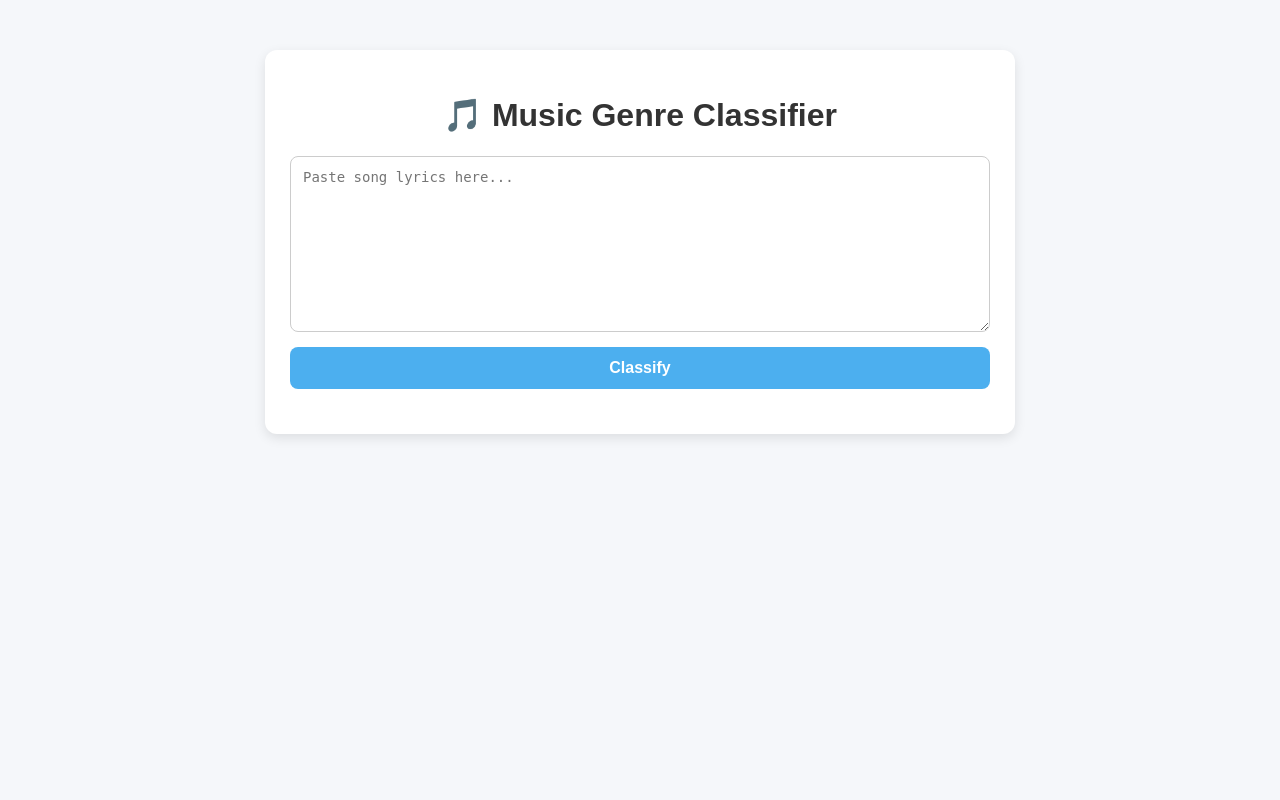
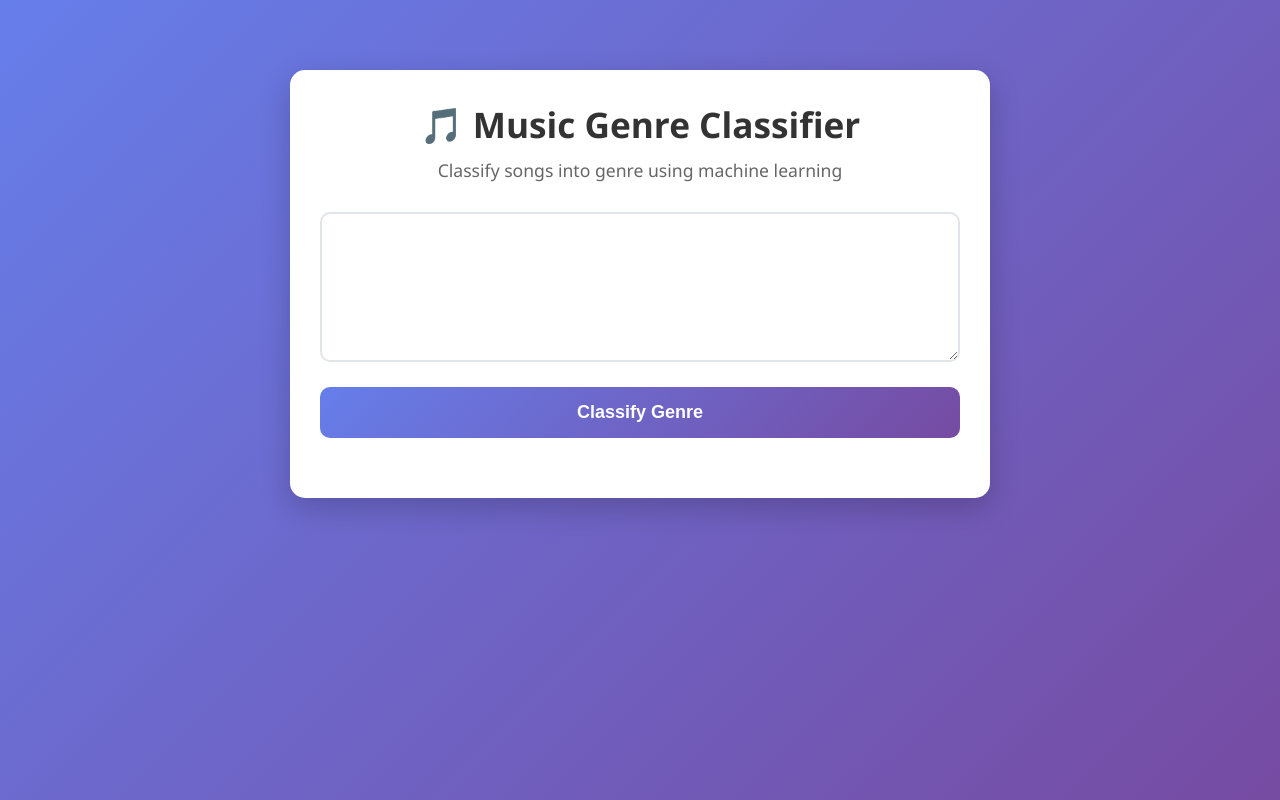
Before and after one commit to OshadhaWijerathne/MusicGenreClassifier-MLlib, a Flask app: page / in a window 1280 px wide. Run offline with Flask 3, Linux system fonts and the light colour scheme.

Commit message:
Update index.html style.css and scripts.js

```diff
--- a/app.py
+++ b/app.py
@@ -14,7 +14,7 @@ from pyspark.sql import functions as F
 
 # Import project-specific modules
 from src.utils import create_spark_session, setup_logging
-from config.app_config import PIPELINE_PATH, ENSEMBLE_MODEL_PATHS,CHART_COLORS, Conda_env_path
+from config.app_config import PIPELINE_PATH, ENSEMBLE_MODEL_PATHS, Conda_env_path
 
 os.environ['PYSPARK_PYTHON'] = Conda_env_path
 os.environ['PYSPARK_DRIVER_PYTHON'] = Conda_env_path
@@ -129,7 +129,7 @@ class EnsemblePredictor:
 @app.route('/')
 def index():
     """Render the main page."""
-    return render_template('index.html', chart_colors=CHART_COLORS)
+    return render_template('index.html')
 
 @app.route('/classify', methods=['POST'])
 def classify_lyrics():
--- a/static/css/style.css
+++ b/static/css/style.css
@@ -1,64 +1,232 @@
-body {
-    font-family: Arial, sans-serif;
-    background: #f5f7fa;
+* {
     margin: 0;
     padding: 0;
+    box-sizing: border-box;
+}
+
+body {
+    font-family: 'Segoe UI', Tahoma, Geneva, Verdana, sans-serif;
+    background: linear-gradient(135deg, #667eea 0%, #764ba2 100%);
+    min-height: 100vh;
+    padding: 20px;
 }
 
 .container {
     max-width: 700px;
     margin: 50px auto;
     background: white;
-    padding: 25px;
-    border-radius: 12px;
-    box-shadow: 0 4px 12px rgba(0,0,0,0.1);
+    padding: 30px;
+    border-radius: 15px;
+    box-shadow: 0 10px 30px rgba(0,0,0,0.2);
 }
 
-h1, h2, h3 {
+h1 {
     text-align: center;
     color: #333;
+    margin-bottom: 10px;
+    font-size: 2.2em;
+}
+
+.subtitle {
+    text-align: center;
+    color: #666;
+    margin-bottom: 30px;
+    font-size: 1.1em;
 }
 
 form {
-    display: flex;
-    flex-direction: column;
+    margin-bottom: 30px;
+}
+
+textarea {
+    width: 100%;
+    min-height: 150px;
+    padding: 15px;
+    font-size: 16px;
+    border: 2px solid #e1e5e9;
+    border-radius: 10px;
+    resize: vertical;
+    transition: border-color 0.3s ease;
+    font-family: inherit;
     margin-bottom: 20px;
 }
 
-textarea {
-    resize: vertical;
-    min-height: 150px;
-    padding: 12px;
-    font-size: 14px;
-    border-radius: 8px;
-    border: 1px solid #ccc;
-    margin-bottom: 15px;
+textarea:focus {
+    outline: none;
+    border-color: #667eea;
 }
 
-button {
-    padding: 12px;
-    font-size: 16px;
-    background-color: #4cafef;
+.submit-btn {
+    width: 100%;
+    padding: 15px;
+    font-size: 18px;
+    font-weight: 600;
+    background: linear-gradient(135deg, #667eea, #764ba2);
     color: white;
     border: none;
-    border-radius: 8px;
+    border-radius: 10px;
     cursor: pointer;
-    font-weight: bold;
+    transition: all 0.3s ease;
+    position: relative;
 }
 
-button:hover {
-    background-color: #3c9ed9;
+.submit-btn:hover:not(:disabled) {
+    transform: translateY(-2px);
+    box-shadow: 0 5px 15px rgba(102, 126, 234, 0.4);
 }
 
-#results-container {
-    text-align: center;
+.submit-btn:disabled {
+    opacity: 0.7;
+    cursor: not-allowed;
 }
 
-.error {
-    color: red;
+.loading-spinner {
+    display: inline-block;
+    width: 18px;
+    height: 18px;
+    border: 2px solid rgba(255,255,255,0.3);
+    border-radius: 50%;
+    border-top-color: white;
+    animation: spin 1s linear infinite;
+    margin-right: 8px;
+}
+
+@keyframes spin {
+    to { transform: rotate(360deg); }
+}
+
+.results-container {
+    opacity: 0;
+    transform: translateY(20px);
+    transition: all 0.5s ease;
+}
+
+.results-container.show {
+    opacity: 1;
+    transform: translateY(0);
+}
+
+.ensemble-result {
     text-align: center;
+    padding: 25px;
+    border-radius: 12px;
+    margin-bottom: 25px;
+    color: white;
+    position: relative;
+}
+
+.ensemble-genre {
+    font-size: 2.5em;
+    font-weight: bold;
+    margin-bottom: 8px;
+}
+
+.ensemble-label {
+    font-size: 1.1em;
+    opacity: 0.9;
+}
+
+.individual-results {
+    display: grid;
+    grid-template-columns: repeat(auto-fit, minmax(200px, 1fr));
+    gap: 15px;
+}
+
+.model-card {
+    background: white;
+    padding: 20px;
+    border-radius: 10px;
+    box-shadow: 0 3px 10px rgba(0,0,0,0.1);
+    text-align: center;
+    border-left: 4px solid;
+    transition: transform 0.2s ease;
+}
+
+.model-card:hover {
+    transform: translateY(-3px);
+}
+
+.model-name {
+    font-size: 0.9em;
+    color: #666;
+    margin-bottom: 8px;
+    font-weight: 500;
+}
+
+.model-prediction {
+    font-size: 1.3em;
+    font-weight: 600;
+}
+
+.model-card.gbt {
+    border-left-color: #ff6b6b;
+}
+
+.model-card.lr {
+    border-left-color: #4ecdc4;
+}
+
+.model-card.nb {
+    border-left-color: #45b7d1;
+}
+
+.model-card.gbt .model-prediction {
+    color: #ff6b6b;
+}
+
+.model-card.lr .model-prediction {
+    color: #4ecdc4;
+}
+
+.model-card.nb .model-prediction {
+    color: #45b7d1;
+}
+
+.error-message {
+    background: #ff6b6b;
+    color: white;
+    padding: 15px;
+    border-radius: 10px;
+    text-align: center;
+    margin-top: 20px;
+    opacity: 0;
+    transform: translateY(10px);
+    transition: all 0.3s ease;
+}
+
+.error-message.show {
+    opacity: 1;
+    transform: translateY(0);
 }
 
 .hidden {
     display: none;
 }
+
+/* Genre-specific colors */
+.genre-pop { background: linear-gradient(135deg, #ff9a9e, #fecfef); }
+.genre-country { background: linear-gradient(135deg, #ffecd2, #fcb69f); }
+.genre-blues { background: linear-gradient(135deg, #667eea, #764ba2); }
+.genre-jazz { background: linear-gradient(135deg, #f093fb, #f5576c); }
+.genre-reggae { background: linear-gradient(135deg, #4facfe, #00f2fe); }
+.genre-rock { background: linear-gradient(135deg, #43e97b, #38f9d7); }
+.genre-hip-hop { background: linear-gradient(135deg, #fa709a, #fee140); }
+
+@media (max-width: 768px) {
+    .container {
+        margin: 20px auto;
+        padding: 20px;
+    }
+
+    h1 {
+        font-size: 1.8em;
+    }
+
+    .individual-results {
+        grid-template-columns: 1fr;
+    }
+
+    .ensemble-genre {
+        font-size: 2em;
+    }
+}
--- a/static/js/scripts.js
+++ b/static/js/scripts.js
@@ -3,24 +3,75 @@ document.addEventListener('DOMContentLoaded', () => {
     const lyricsInput = document.getElementById('lyrics-input');
     const resultsContainer = document.getElementById('results-container');
     const ensembleSpan = document.getElementById('ensemble-prediction');
+    const ensembleCard = document.getElementById('ensemble-card');
     const gbtSpan = document.getElementById('gbt-prediction');
     const lrSpan = document.getElementById('lr-prediction');
     const nbSpan = document.getElementById('nb-prediction');
     const errorDiv = document.getElementById('error-message');
+    const submitBtn = document.getElementById('submit-btn');
+    const btnText = submitBtn.querySelector('.btn-text');
+
+    const genreStyles = {
+        'pop': { class: 'genre-pop', icon: '🎤' },
+        'country': { class: 'genre-country', icon: '🤠' },
+        'blues': { class: 'genre-blues', icon: '🎷' },
+        'jazz': { class: 'genre-jazz', icon: '🎺' },
+        'reggae': { class: 'genre-reggae', icon: '🌴' },
+        'rock': { class: 'genre-rock', icon: '🎸' },
+        'hip hop': { class: 'genre-hip-hop', icon: '🎵' }
+    };
+
+    function getGenreStyle(genre) {
+        const lowerGenre = genre.toLowerCase();
+        return genreStyles[lowerGenre] || { class: 'genre-pop', icon: '🎵' };
+    }
+
+    function showLoading() {
+        submitBtn.disabled = true;
+        btnText.innerHTML = '<div class="loading-spinner"></div>Analyzing...';
+        resultsContainer.classList.add('hidden');
+        resultsContainer.classList.remove('show');
+        errorDiv.classList.add('hidden');
+        errorDiv.classList.remove('show');
+    }
+
+    function hideLoading() {
+        submitBtn.disabled = false;
+        btnText.textContent = 'Classify Genre';
+    }
+
+    function showResults(data) {
+        const ensembleStyle = getGenreStyle(data.ensemble_prediction);
+        ensembleCard.className = `ensemble-result ${ensembleStyle.class}`;
+        ensembleSpan.innerHTML = `${ensembleStyle.icon} ${data.ensemble_prediction}`;
+
+        const gbtStyle = getGenreStyle(data.individual_predictions.gradient_boosted_trees);
+        gbtSpan.innerHTML = `${gbtStyle.icon} ${data.individual_predictions.gradient_boosted_trees}`;
+
+        const lrStyle = getGenreStyle(data.individual_predictions.logistic_regression);
+        lrSpan.innerHTML = `${lrStyle.icon} ${data.individual_predictions.logistic_regression}`;
+
+        const nbStyle = getGenreStyle(data.individual_predictions.naive_bayes);
+        nbSpan.innerHTML = `${nbStyle.icon} ${data.individual_predictions.naive_bayes}`;
+
+        resultsContainer.classList.remove('hidden');
+        setTimeout(() => resultsContainer.classList.add('show'), 100);
+    }
+
+    function showError(message) {
+        errorDiv.textContent = message;
+        errorDiv.classList.remove('hidden');
+        setTimeout(() => errorDiv.classList.add('show'), 100);
+    }
 
     form.addEventListener('submit', async (e) => {
         e.preventDefault();
-
-        // Reset UI
-        resultsContainer.classList.add('hidden');
-        errorDiv.classList.add('hidden');
-
         const lyrics = lyricsInput.value.trim();
         if (lyrics.length < 10) {
-            errorDiv.textContent = "Please provide at least 10 characters of lyrics.";
-            errorDiv.classList.remove('hidden');
+            showError("Please provide at least 10 characters of lyrics.");
             return;
         }
+        showLoading();
 
         try {
             const response = await fetch('/classify', {
@@ -31,21 +82,47 @@ document.addEventListener('DOMContentLoaded', () => {
 
             const data = await response.json();
 
-            if (!response.ok) {
-                throw new Error(data.error || "Classification failed");
-            }
+            if (!response.ok) throw new Error(data.error || "Classification failed");
 
-            // Show predictions
-            ensembleSpan.textContent = data.ensemble_prediction;
-            gbtSpan.textContent = data.individual_predictions.gradient_boosted_trees;
-            lrSpan.textContent = data.individual_predictions.logistic_regression;
-            nbSpan.textContent = data.individual_predictions.naive_bayes;
-
-            resultsContainer.classList.remove('hidden');
+            setTimeout(() => {
+                hideLoading();
+                showResults(data);
+            }, 800);
 
         } catch (err) {
-            errorDiv.textContent = err.message;
-            errorDiv.classList.remove('hidden');
+            hideLoading();
+            showError(err.message);
         }
     });
+
+    // Demo mode for testing (remove in production)
+    if (!window.location.href.includes('127.0.0.1:5000')) {
+        form.addEventListener('submit', async (e) => {
+            e.preventDefault();
+            const lyrics = lyricsInput.value.trim();
+            if (lyrics.length < 10) {
+                showError("Please provide at least 10 characters of lyrics.");
+                return;
+            }
+            showLoading();
+
+            const genres = ['pop', 'country', 'blues', 'jazz', 'reggae', 'rock', 'hip hop'];
+            const randomGenre = genres[Math.floor(Math.random() * genres.length)];
+            const randomGenre2 = genres[Math.floor(Math.random() * genres.length)];
+            const randomGenre3 = genres[Math.floor(Math.random() * genres.length)];
+
+            setTimeout(() => {
+                hideLoading();
+                const demoData = {
+                    ensemble_prediction: randomGenre,
+                    individual_predictions: {
+                        gradient_boosted_trees: randomGenre,
+                        logistic_regression: randomGenre2,
+                        naive_bayes: randomGenre3
+                    }
+                };
+                showResults(demoData);
+            }, 1500);
+        });
+    }
 });
--- a/templates/index.html
+++ b/templates/index.html
@@ -2,30 +2,51 @@
 <html lang="en">
 <head>
     <meta charset="UTF-8">
+    <meta name="viewport" content="width=device-width, initial-scale=1.0">
     <title>Music Genre Classifier</title>
-    <link rel="stylesheet" href="{{ url_for('static', filename='css/style.css') }}">
+    <link rel="stylesheet" href="../static/css/style.css">
 </head>
 <body>
     <div class="container">
         <h1>🎵 Music Genre Classifier</h1>
+        <p class="subtitle">Classify songs into genre using machine learning</p>
+
         <form id="classify-form">
-            <textarea id="lyrics-input" placeholder="Paste song lyrics here..." required></textarea>
-            <button type="submit">Classify</button>
+            <textarea
+                id="lyrics-input"
+                placeholder="Paste song lyrics here...&#10;&#10;Example:&#10;Yesterday, all my troubles seemed so far away&#10;Now it looks as though they're here to stay..."
+                required>
+            </textarea>
+            <button type="submit" class="submit-btn" id="submit-btn">
+                <span class="btn-text">Classify Genre</span>
+            </button>
         </form>
 
-        <div id="results-container" class="hidden">
-            <h2>Ensemble Prediction: <span id="ensemble-prediction"></span></h2>
-            <h3>Individual Model Predictions:</h3>
-            <ul>
-                <li>Gradient Boosted Trees: <span id="gbt-prediction"></span></li>
-                <li>Logistic Regression: <span id="lr-prediction"></span></li>
-                <li>Naive Bayes: <span id="nb-prediction"></span></li>
-            </ul>
+        <div id="results-container" class="results-container hidden">
+            <div class="ensemble-result" id="ensemble-card">
+                <div class="ensemble-label">Final Prediction</div>
+                <div class="ensemble-genre" id="ensemble-prediction"></div>
+            </div>
+
+            <div class="individual-results">
+                <div class="model-card gbt">
+                    <div class="model-name">Gradient Boosted Trees</div>
+                    <div class="model-prediction" id="gbt-prediction"></div>
+                </div>
+                <div class="model-card lr">
+                    <div class="model-name">Logistic Regression</div>
+                    <div class="model-prediction" id="lr-prediction"></div>
+                </div>
+                <div class="model-card nb">
+                    <div class="model-name">Naive Bayes</div>
+                    <div class="model-prediction" id="nb-prediction"></div>
+                </div>
+            </div>
         </div>
 
-        <div id="error-message" class="error hidden"></div>
+        <div id="error-message" class="error-message hidden"></div>
     </div>
 
-    <script src="{{ url_for('static', filename='js/scripts.js') }}"></script>
+    <script src="../static/js/scripts.js"></script>
 </body>
 </html>
```
Also changed, not shown: config/app_config.py (+0 -12 lines), images/Screenshot_1.png (added), images/Screenshot_2.png (added).
